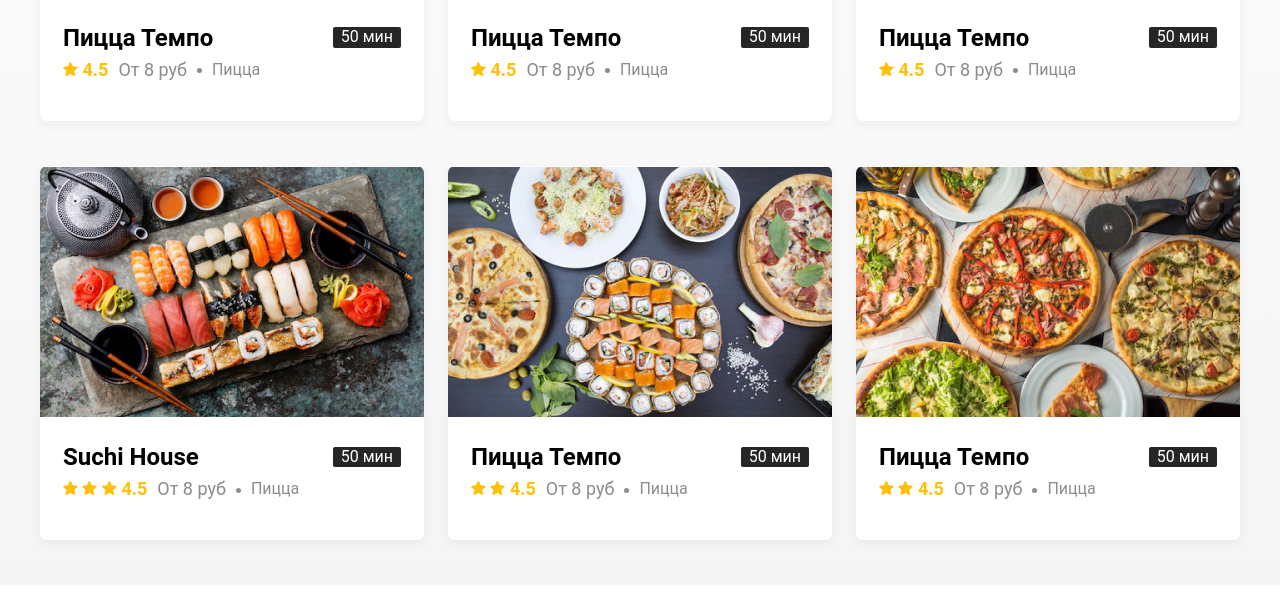
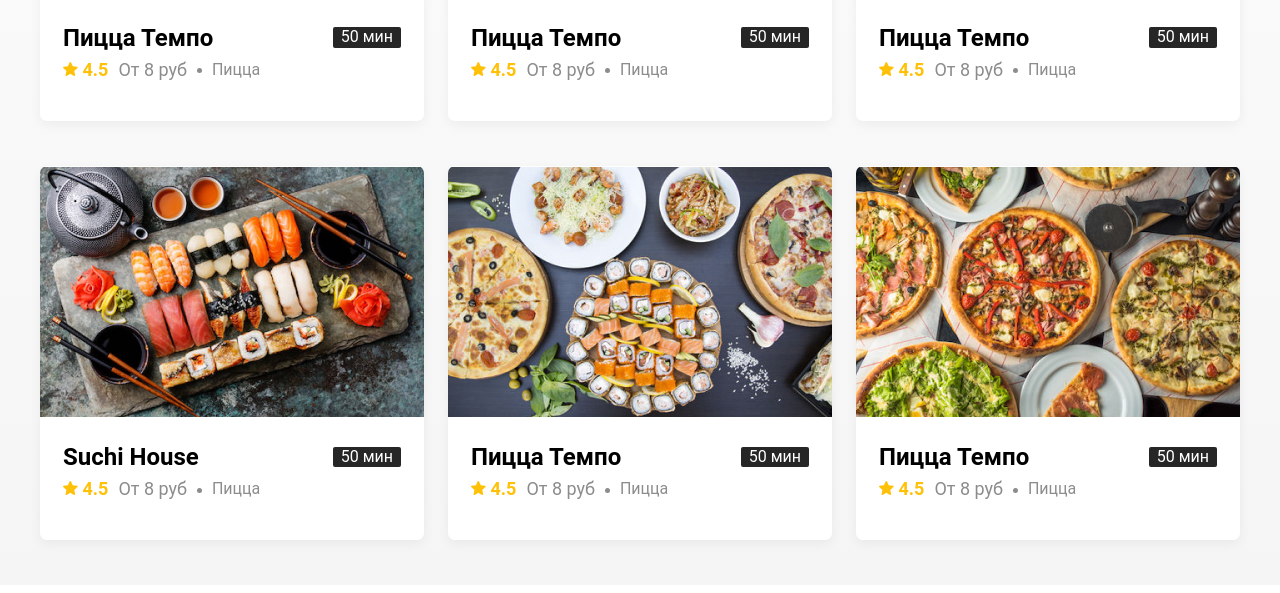
Before and after one commit to BogdanStolyarov/deliviry-minsk, a plain HTML site: page index.html in a window 1280 px wide. Shown: the part 856-1449 px from the top of the page. Drawn offline with Linux system fonts and the light colour scheme.

Commit message:
fix star

```diff
--- a/index.html
+++ b/index.html
@@ -99,9 +99,7 @@
 						</div>
 						<div class="card-info">
 							<div class="card-rating">
-								<img src="/img/star.svg" alt="star-rating"> <img src="/img/star.svg" alt="star-rating"> <img
-									src="/img/star.svg" alt="star-rating"> 4.5
-							</div>
+								<img src="/img/star.svg" alt="star-rating"> 4.5</div>
 							<div class="card-price">От 8 руб</div>
 							<div class="card-category">Пицца</div>
 						</div>
@@ -115,8 +113,7 @@
 							<span class="card-tag tag">50 мин</span>
 						</div>
 						<div class="card-info">
-							<div class="card-rating"><img src="/img/star.svg" alt="star-rating"> <img src="/img/star.svg"
-									alt="star-rating"> 4.5</div>
+							<div class="card-rating"><img src="/img/star.svg" alt="star-rating"> 4.5</div>
 							<div class="card-price">От 8 руб</div>
 							<div class="card-category">Пицца</div>
 						</div>
@@ -130,8 +127,7 @@
 							<span class="card-tag tag">50 мин</span>
 						</div>
 						<div class="card-info">
-							<div class="card-rating"><img src="/img/star.svg" alt="star-rating"> <img src="/img/star.svg"
-									alt="star-rating"> 4.5</div>
+							<div class="card-rating"><img src="/img/star.svg" alt="star-rating"> 4.5</div>
 							<div class="card-price">От 8 руб</div>
 							<div class="card-category">Пицца</div>
 						</div>
```
